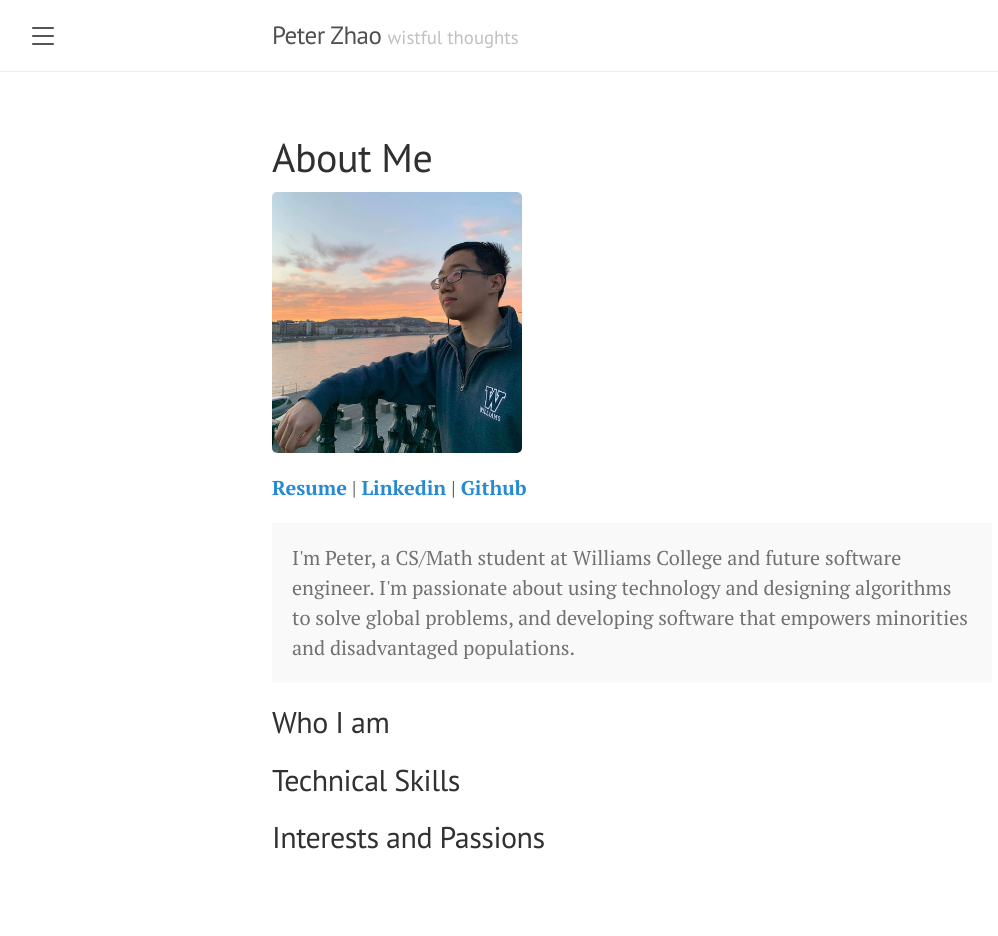
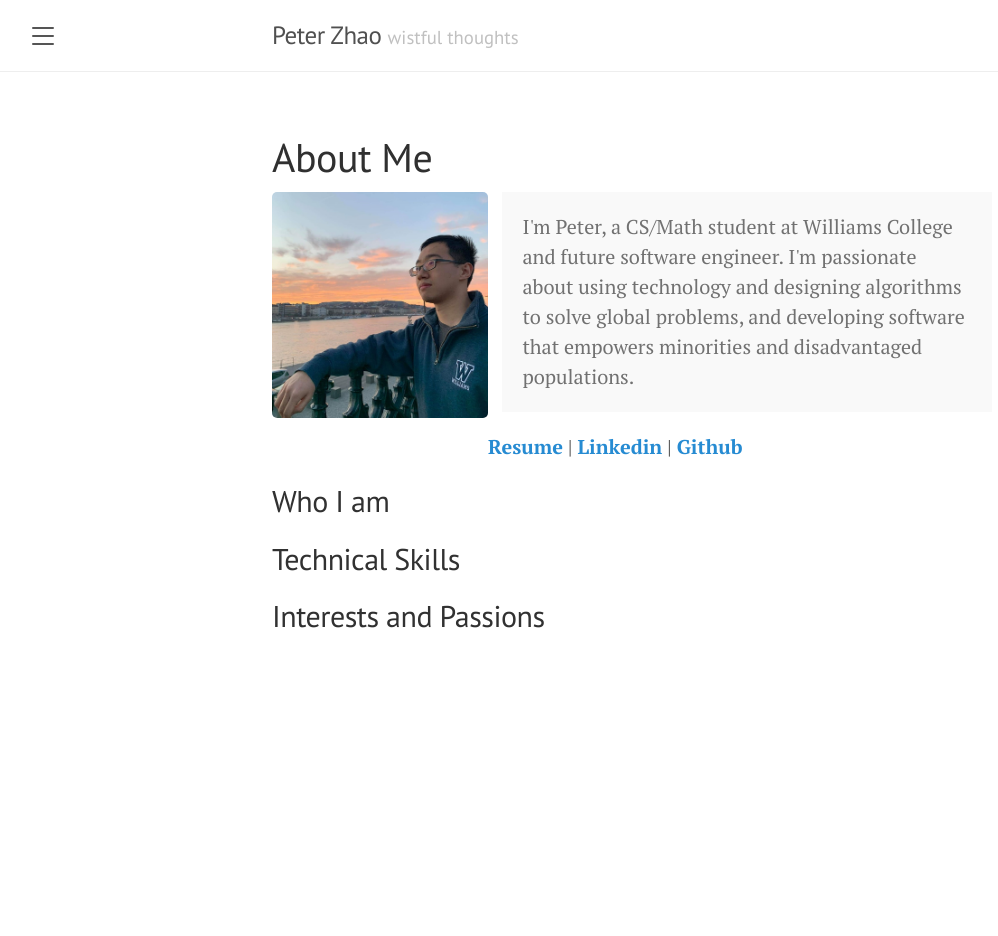
Before and after one commit to pzhao1799/pzhao1799.github.io, a Jekyll site: the page built from about.md, in a window 1280 px wide. Shown: the whole page, without its empty margins (8-1006 px from the left). Built offline with Jekyll 4.4.1, drawn with Linux system fonts in a browser that asks for light colours; after the commit the page ends 900 px from its top, so only the background shows below that.

Commit message:
2 col about me

```diff
--- a/about.md
+++ b/about.md
@@ -3,12 +3,18 @@ layout: page
 title: About Me
 ---
 
-<img src="../profile.jpg" alt="profile" width="250">
-[**Resume**](../Resume_Zhao.pdf) | [**Linkedin**](https://www.linkedin.com/in/peter-zhao/) | [**Github**](https://https://github.com/pzhao1799/)
+<div id="container">
+  <div id="image"><img src="../profile.jpg" alt="profile" width="255"> </div>
+  <div id="content">
+    <p class="message">
+    I'm Peter, a CS/Math student at Williams College and future software engineer. I'm passionate about using technology and designing algorithms to solve global problems, and developing software that empowers minorities and disadvantaged populations.
+    </p>
+  </div>
+</div>
 
-<p class="message">
-  I'm Peter, a CS/Math student at Williams College and future software engineer. I'm passionate about using technology and designing algorithms to solve global problems, and developing software that empowers minorities and disadvantaged populations.
-</p>
+<span style="font-weight:bold"><a href="../Resume_Zhao.pdf">Resume</a></span> |
+<span style="font-weight:bold"><a href="https://www.linkedin.com/in/peter-zhao/">Linkedin</a></span> |
+<span style="font-weight:bold"><a href="https://https://github.com/pzhao1799/">Github</a></span>
 
 ## Who I am
 
--- a/public/css/poole.css
+++ b/public/css/poole.css
@@ -251,7 +251,6 @@ tbody tr:nth-child(odd) th {
   background-color: #f9f9f9;
 }
 
-
 /*
  * Custom type
  *
@@ -428,3 +427,16 @@ a.pagination-item:hover {
     border-bottom-right-radius: 4px;
   }
 }
+
+@media only screen and (min-width: 630px) {
+  /* only for screens wider or equal to 630 pixels */
+  /* code from https://www.thesitewizard.com/css/design-2-column-layout.shtml */
+  #image {
+    float: left ;
+    width: 30% ;
+  }
+  #content {
+    float: right;
+    width: 68%;
+  }
+}
```
Also changed, not shown: _posts/2020-05-27-hello-world.md (+4 -12 lines).
